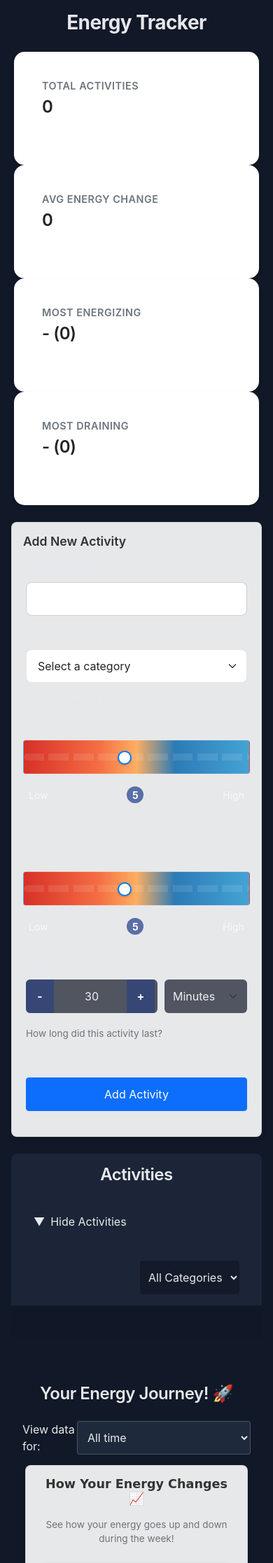
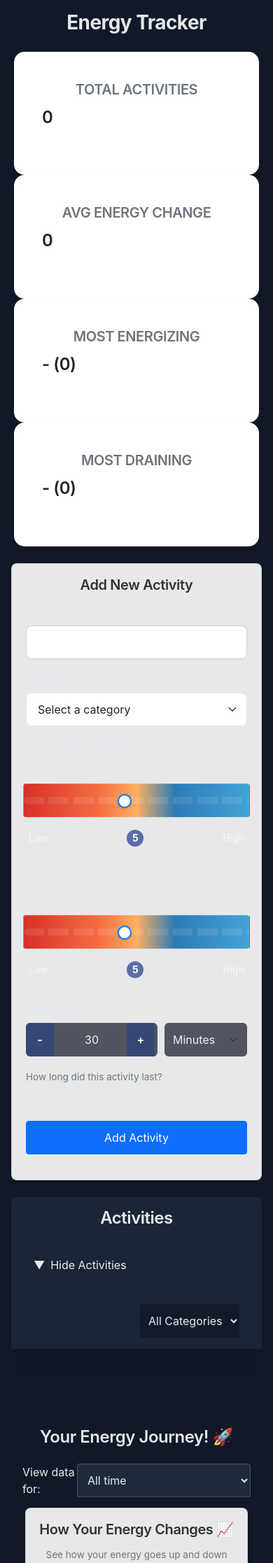
Before and after one commit to jay5967/energy-tracker, a Flask app: page / in a window 390 px wide. Shown: the top 2234 px of the page at 70% size. Run offline with Flask 3, Linux system fonts and the light colour scheme; data that the repository does not hold is empty.

Commit message:
Update heading fonts and styles for consistency

```diff
--- a/static/emergency-fix.css
+++ b/static/emergency-fix.css
@@ -40,7 +40,7 @@
 /* Fix chart sizes on mobile */
 @media (max-width: 768px) {
     /* Heading styles */
-    h1, h2, h3 {
+    h1, h2, h3, .card-title {
         font-family: 'Inter', -apple-system, BlinkMacSystemFont, 'Segoe UI', Roboto, Oxygen, Ubuntu, Cantarell, sans-serif !important;
         letter-spacing: -0.02em !important;
     }
@@ -51,7 +51,7 @@
         margin-bottom: 1rem !important;
     }
 
-    h2 {
+    h2, .chart-title {
         font-size: 1.5rem !important;
         font-weight: 600 !important;
         margin-bottom: 0.75rem !important;
@@ -61,6 +61,37 @@
         font-size: 1.25rem !important;
         font-weight: 600 !important;
         margin-bottom: 0.5rem !important;
+    }
+
+    /* Style card titles */
+    .card-title {
+        font-size: 1.25rem !important;
+        font-weight: 600 !important;
+        margin-bottom: 0.75rem !important;
+        line-height: 1.4 !important;
+    }
+
+    /* Ensure emojis align properly with text */
+    .card-title {
+        display: flex !important;
+        align-items: center !important;
+        justify-content: center !important;
+        gap: 0.5rem !important;
+    }
+
+    /* Apply consistent font to chart titles */
+    #energyChart, #categoryChart, #timeSpentChart {
+        margin-top: 1.5rem !important;
+    }
+
+    #energyChart::before, #categoryChart::before, #timeSpentChart::before {
+        content: attr(data-title) !important;
+        display: block !important;
+        font-family: 'Inter', -apple-system, BlinkMacSystemFont, 'Segoe UI', Roboto, Oxygen, Ubuntu, Cantarell, sans-serif !important;
+        font-size: 1.5rem !important;
+        font-weight: 600 !important;
+        letter-spacing: -0.02em !important;
+        margin-bottom: 1rem !important;
     }
 
     .chart-container {
--- a/templates/index.html
+++ b/templates/index.html
@@ -163,7 +163,7 @@
 
         <!-- Energy Insights Section -->
         <div class="container mt-5">
-            <h2 class="text-center mb-4" style="font-family: 'Comic Sans MS', cursive;">Your Energy Journey! 🚀</h2>
+            <h2 class="text-center mb-4">Your Energy Journey! 🚀</h2>
 
             <!-- Add Time Range Filter -->
             <div class="time-filter-container">
@@ -181,7 +181,7 @@
                 <div class="col-12 mb-5">
                     <div class="card">
                         <div class="card-body">
-                            <h5 class="card-title text-center" style="font-family: 'Comic Sans MS', cursive;">How Your Energy Changes 📈</h5>
+                            <h5 class="card-title text-center">How Your Energy Changes 📈</h5>
                             <p class="text-center text-muted mb-4">See how your energy goes up and down during the week!</p>
                             <div style="height: 300px;">
                                 <canvas id="energyTrendChart"></canvas>
@@ -193,7 +193,7 @@
                 <div class="col-md-6 mb-5">
                     <div class="card">
                         <div class="card-body">
-                            <h5 class="card-title text-center" style="font-family: 'Comic Sans MS', cursive;">What Makes You Feel Good? 🌟</h5>
+                            <h5 class="card-title text-center">What Makes You Feel Good? 🌟</h5>
                             <p class="text-center text-muted mb-4">Which activities give you more energy?</p>
 
                             <!-- Add Top Booster Box -->
@@ -215,7 +215,7 @@
                 <div class="col-md-6 mb-5">
                     <div class="card">
                         <div class="card-body">
-                            <h5 class="card-title text-center" style="font-family: 'Comic Sans MS', cursive;">Time Spent on Activities ⏰</h5>
+                            <h5 class="card-title text-center">Time Spent on Activities ⏰</h5>
                             <p class="text-center text-muted mb-4">How you spend your time each day!</p>
                             <div style="height: 300px;">
                                 <canvas id="timeDistributionChart"></canvas>
```
